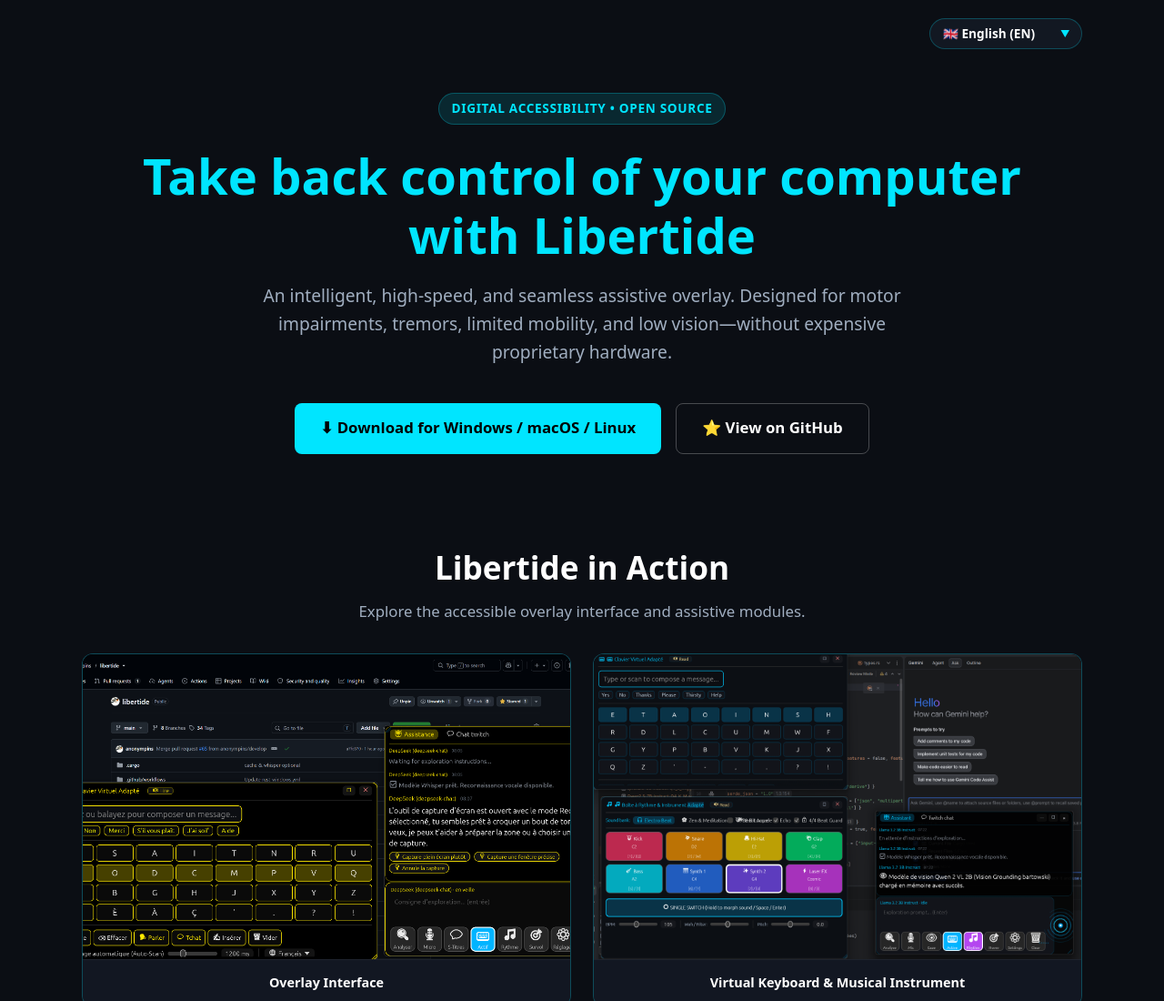
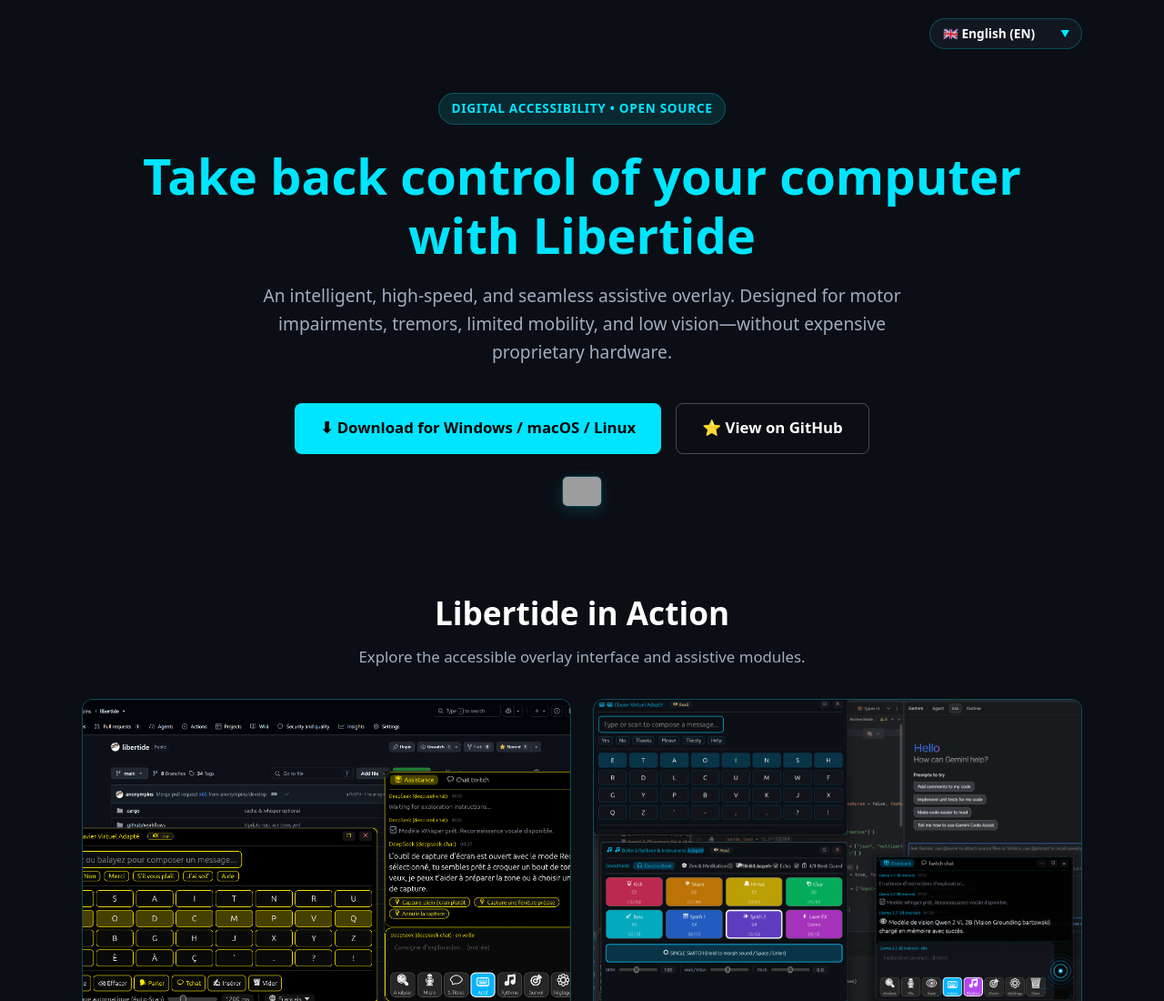
Before and after one commit to anonympins/libertide, a plain HTML site: page index.html in a window 1280 px wide. Shown: the top 1100 px of the page at 91% size. Drawn offline with Linux system fonts and the light colour scheme; grey boxes are pictures that could not be loaded.

Commit message:
Update index.html

```diff
--- a/index.html
+++ b/index.html
@@ -130,7 +130,32 @@
             gap: 1rem;
             justify-content: center;
             flex-wrap: wrap;
-            margin-bottom: 3rem;
+            margin-bottom: 1.5rem;
+        }
+
+        .downloads-badge-wrapper {
+            display: flex;
+            justify-content: center;
+            align-items: center;
+            margin-bottom: 2.5rem;
+        }
+
+        .downloads-badge-link {
+            display: inline-flex;
+            border-radius: 6px;
+            overflow: hidden;
+            border: 1px solid var(--border);
+            box-shadow: 0 4px 16px rgba(0, 229, 255, 0.15);
+            transition: transform 0.2s ease, box-shadow 0.2s ease, border-color 0.2s ease;
+        }
+        .downloads-badge-link:hover {
+            transform: translateY(-2px) scale(1.04);
+            border-color: var(--accent);
+            box-shadow: 0 6px 24px rgba(0, 229, 255, 0.35);
+        }
+        .downloads-badge-link img {
+            display: block;
+            height: 32px;
         }
 
         .btn {
@@ -452,6 +477,12 @@
             </a>
             <a href="https://github.com/anonympins/libertide" class="btn btn-secondary" data-i18n="githubBtn">
                 ⭐ Voir sur GitHub
+            </a>
+        </div>
+
+        <div class="downloads-badge-wrapper">
+            <a href="https://github.com/anonympins/libertide/releases" target="_blank" rel="noopener noreferrer" class="downloads-badge-link" aria-label="Nombre total de téléchargements sur GitHub">
+                <img src="https://img.shields.io/github/downloads/anonympins/libertide/total?style=for-the-badge&logo=github&logoColor=white&labelColor=121822&color=00e5ff" alt="Total GitHub Downloads">
             </a>
         </div>
     </header>
```
